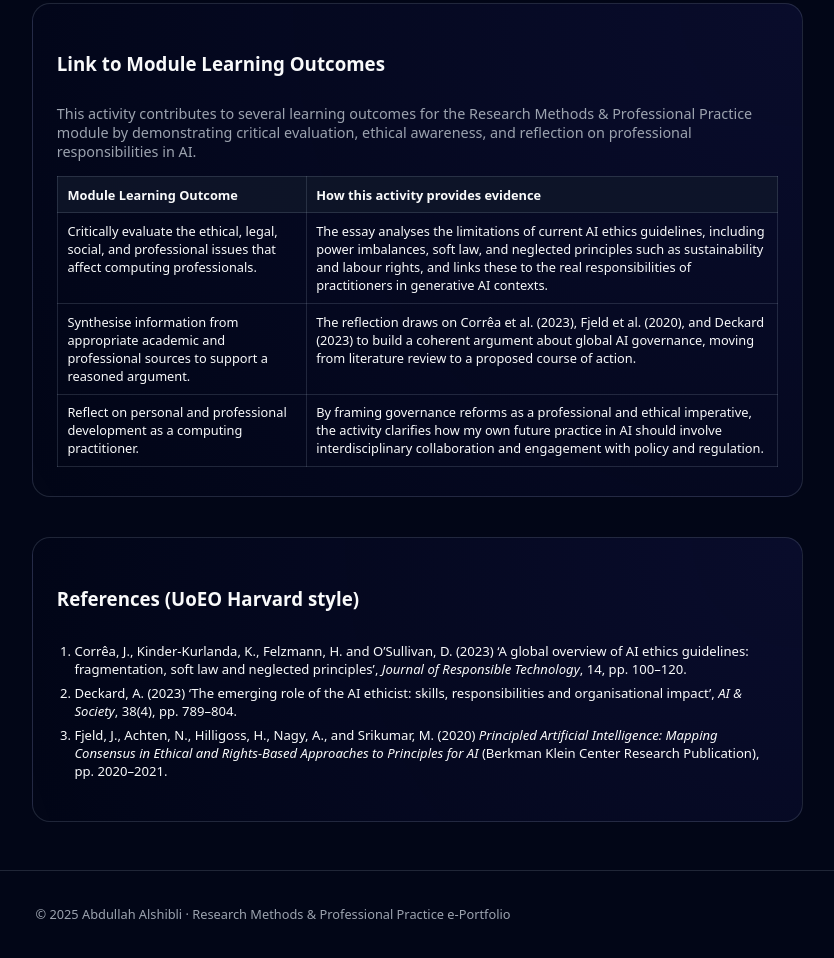
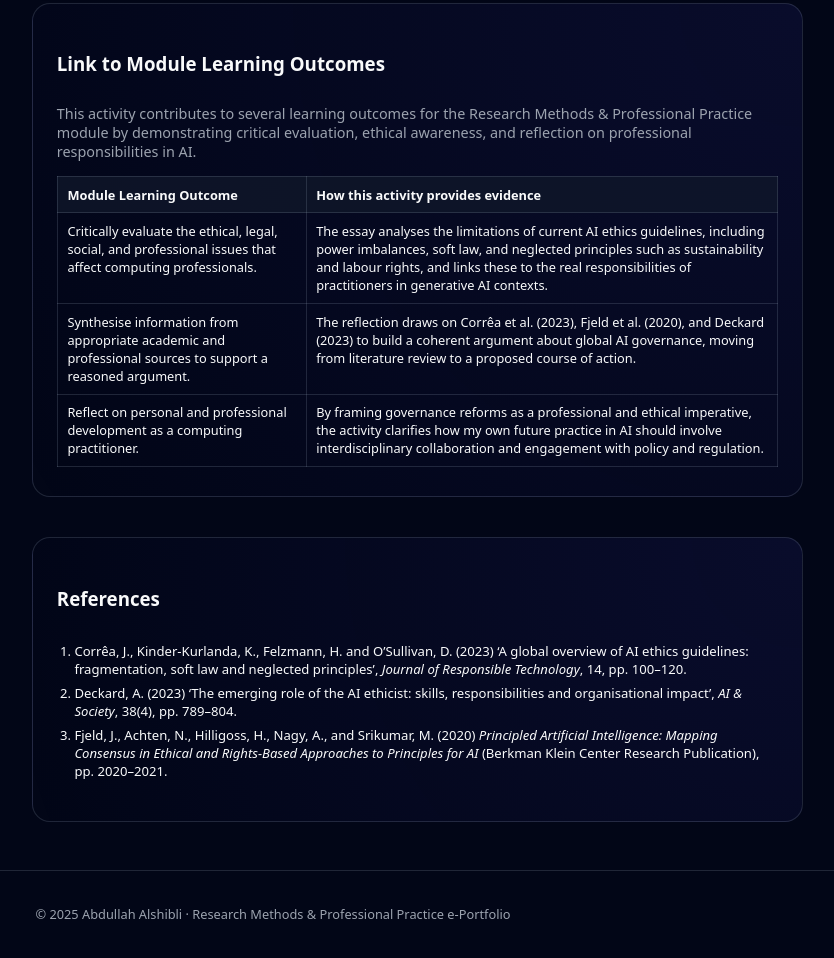
Before and after one commit to abdullahkrs/research-methods-eportfolio, a plain HTML site: page components/ethics-reflective-activity-1.html in a window 1280 px wide. Shown: the part 5177-6135 px from the top of the page, without its empty margins (367-1201 px from the left). Drawn offline with Linux system fonts and the light colour scheme.

Commit message:
Update ethics-reflective-activity-1.html

```diff
--- a/components/ethics-reflective-activity-1.html
+++ b/components/ethics-reflective-activity-1.html
@@ -715,7 +715,7 @@
       <section id="references" class="section">
         <div class="section-muted">
           <div class="cd-card-header">
-            <h3>References (UoEO Harvard style)</h3>
+            <h3>References</h3>
           </div>
           <ol class="cd-ref-list">
             <li>
```
